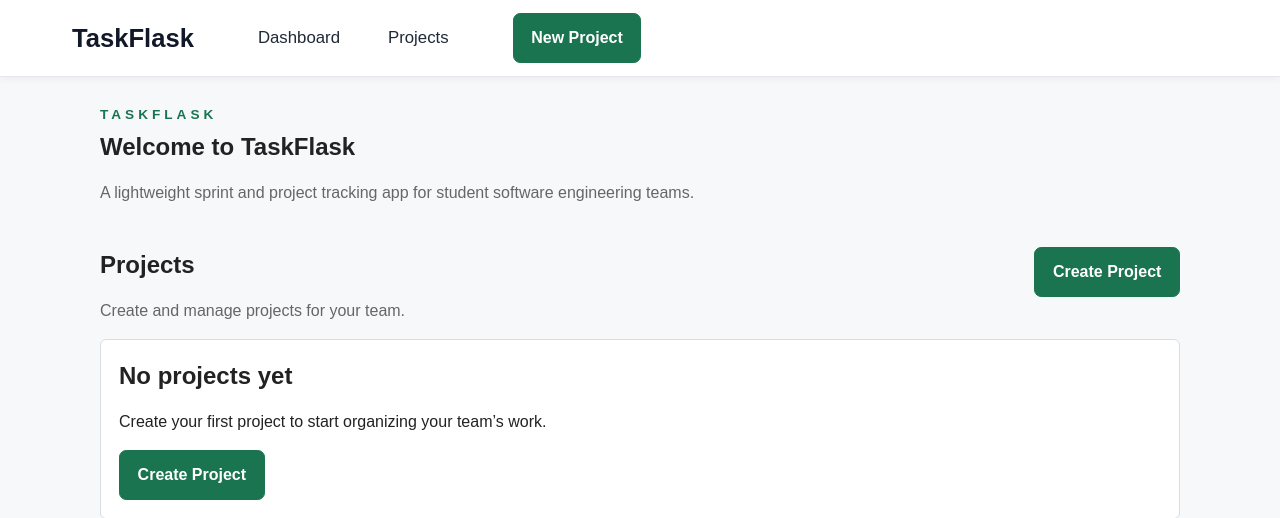
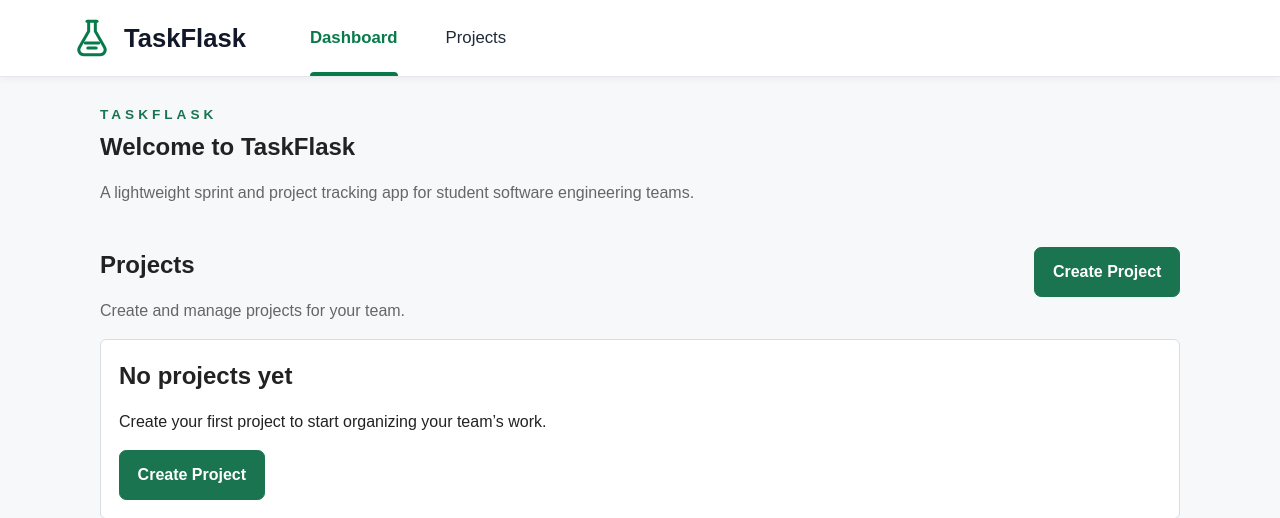
Before and after one commit to Ian-Keilman/TaskFlask, a Flask app: page / in a window 1280 px wide. Shown: the top 518 px of the page. Run offline with Flask 3, Linux system fonts and the light colour scheme; data that the repository does not hold is empty.

Commit message:
Updating the navigation bar

```diff
--- a/app/templates/base.html
+++ b/app/templates/base.html
@@ -10,12 +10,26 @@
 <body>
     <header class="site-header">
         <nav class="nav">
-            <a class="brand" href="{{ url_for('main.index') }}">TaskFlask</a>
+            <a class="brand" href="{{ url_for('main.index') }}">
+                <span class="brand-icon">
+                    <svg viewBox="0 0 24 24" fill="none" stroke="currentColor" stroke-width="1.8" stroke-linecap="round" stroke-linejoin="round">
+                        <path d="M9 2h6" />
+                        <path d="M10 2v6l-5.5 9.5A3 3 0 0 0 7.1 22h9.8a3 3 0 0 0 2.6-4.5L14 8V2" />
+                        <path d="M8 15h8" />
+                        <path d="M9.5 18h5" />
+                    </svg>
+                </span>
+                <span>TaskFlask</span>
+            </a>
+
             <div class="nav-links">
-                <a href="{{ url_for('main.index') }}">Dashboard</a>
-                <a href="{{ url_for('main.projects') }}">Projects</a>
+                <a class="{% if request.endpoint == 'main.index' %}active{% endif %}" href="{{ url_for('main.index') }}">
+                    Dashboard
+                </a>
+                <a class="{% if request.endpoint == 'main.projects' %}active{% endif %}" href="{{ url_for('main.projects') }}">
+                    Projects
+                </a>
             </div>
-            <a class="button nav-action" href="{{ url_for('main.new_project') }}">New Project</a>
         </nav>
     </header>
 
```
